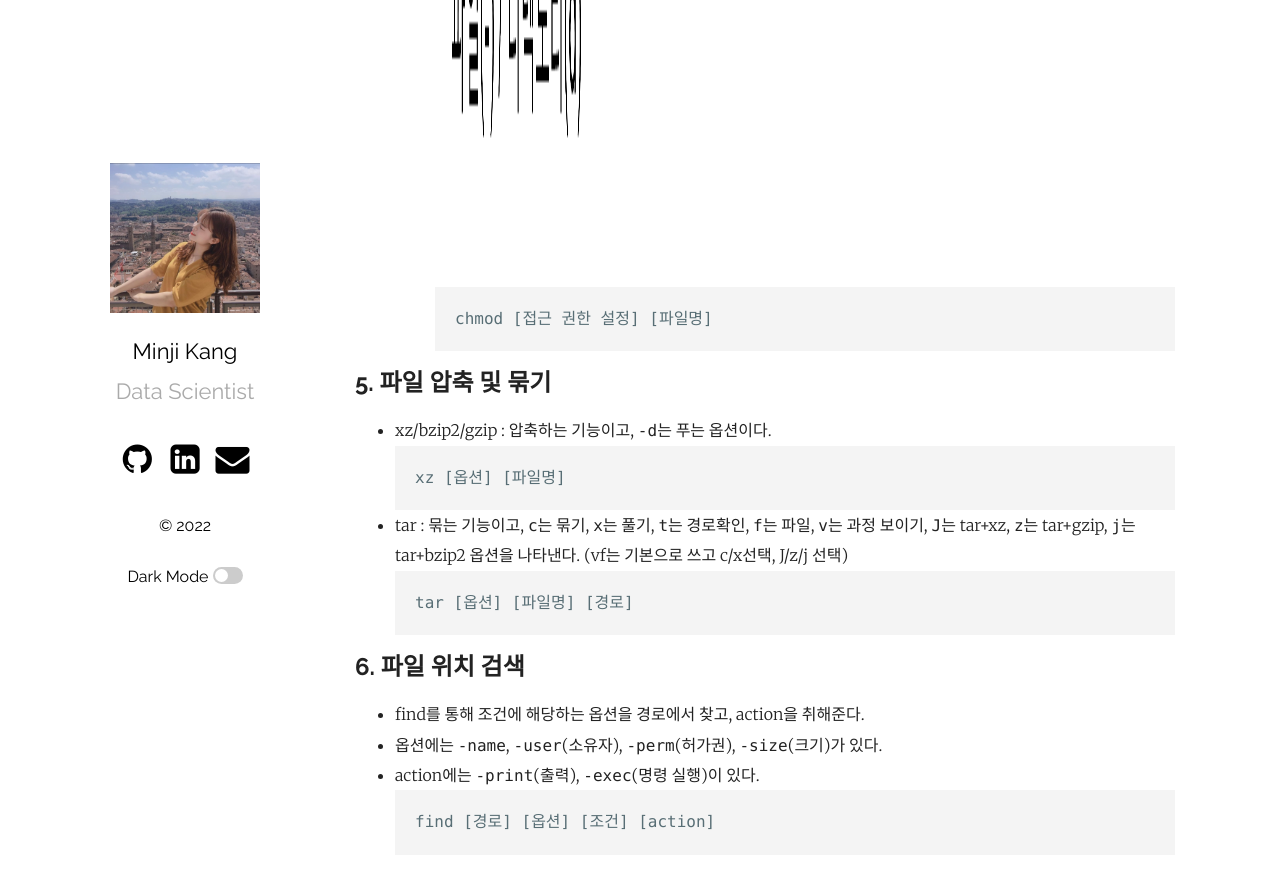
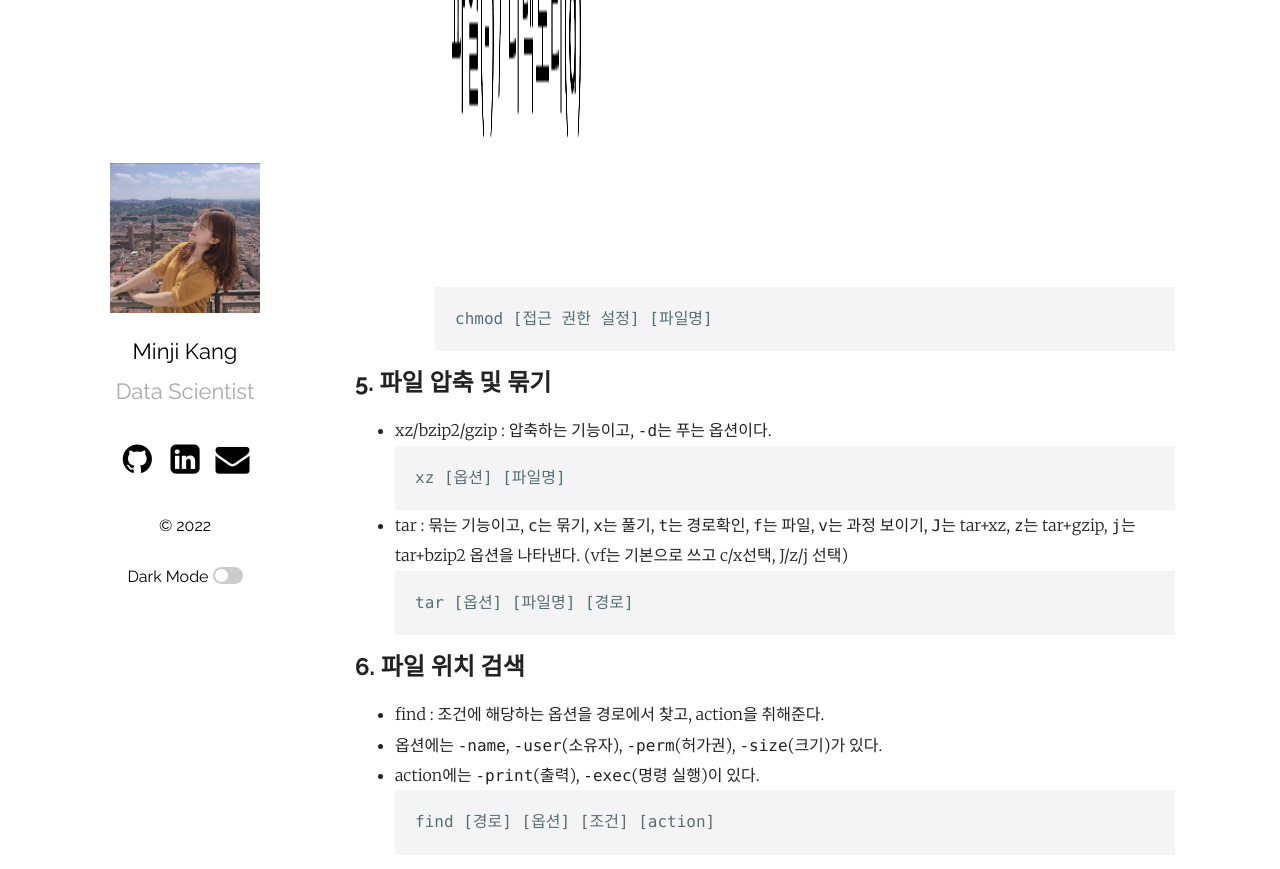
Before and after one commit to mmminji/mmminji.github.io, a Jekyll site: the page built from _posts/2022-03-15-리눅스.markdown, in a window 1280 px wide and 900 px high, scrolled down 3394 px. Shown: the top 869 px of the window. Built offline with Jekyll 4.4.1, drawn with Linux system fonts in a browser that asks for light colours; comment, search, counter and statistics services are not loaded.

Commit message:
Update 2022-03-15-리눅스.markdown

````diff
--- a/_posts/2022-03-15-리눅스.markdown
+++ b/_posts/2022-03-15-리눅스.markdown
@@ -138,7 +138,7 @@ tar [옵션] [파일명] [경로]
 
 
 ## 6. 파일 위치 검색
-- find를 통해 조건에 해당하는 옵션을 경로에서 찾고, action을 취해준다.
+- find : 조건에 해당하는 옵션을 경로에서 찾고, action을 취해준다.
 - 옵션에는 `-name`, `-user`(소유자), `-perm`(허가권), `-size`(크기)가 있다.
 - action에는 `-print`(출력), `-exec`(명령 실행)이 있다.
 ```console
````
